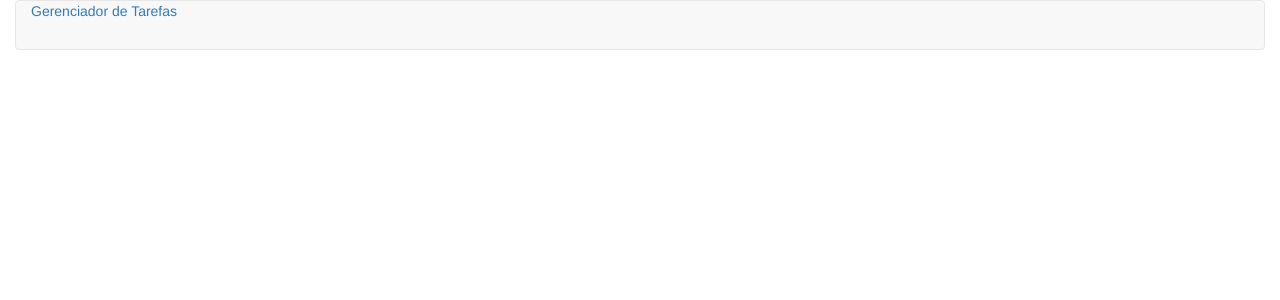
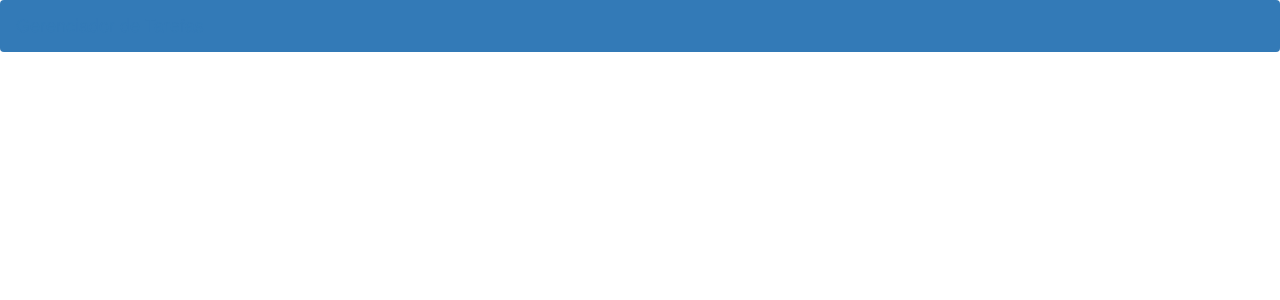
Before and after one commit to edmartins-br/TaskManagerAngular, an Angular app: page / in a window 1280 px wide. Shown: the top 300 px of the page. Built offline with nearby package versions, Linux system fonts and the light colour scheme.

Commit message:
MoTasks Module creation

```diff
--- a/src/app/app.component.html
+++ b/src/app/app.component.html
@@ -1,9 +1,7 @@
-<div class="container-fluid">
-  <nav class="navbar navbar-default">
-    <div class="container-fluid">
-      <a class="navbar-header">
-        {{ title }}
-      </a>
-    </div>
+<div>
+  <nav class="navbar navbar-dark bg-primary">
+    <!-- Navbar content -->
+    <a class="navbar-brand" href="#">{{ title }}</a>
   </nav>
+  <router-outlet></router-outlet>
 </div>
--- a/src/app/app.module.ts
+++ b/src/app/app.module.ts
@@ -3,6 +3,7 @@ import { BrowserModule } from '@angular/platform-browser';
 
 import { AppRoutingModule } from './app-routing.module';
 import { AppComponent } from './app.component';
+import { TasksModule } from './tasks';
 
 @NgModule({
   declarations: [
@@ -10,7 +11,8 @@ import { AppComponent } from './app.component';
   ],
   imports: [
     BrowserModule,
-    AppRoutingModule
+    AppRoutingModule,
+    TasksModule
   ],
   providers: [],
   bootstrap: [AppComponent]
--- /dev/null
+++ b/src/app/tasks/index.ts
@@ -0,0 +1 @@
+export * from './tasks.module';
```
Also changed, not shown: src/app/tasks/tasks.module.ts (added, +12 -0 lines), 1 other file (tests, documents, lock files or other folders).
